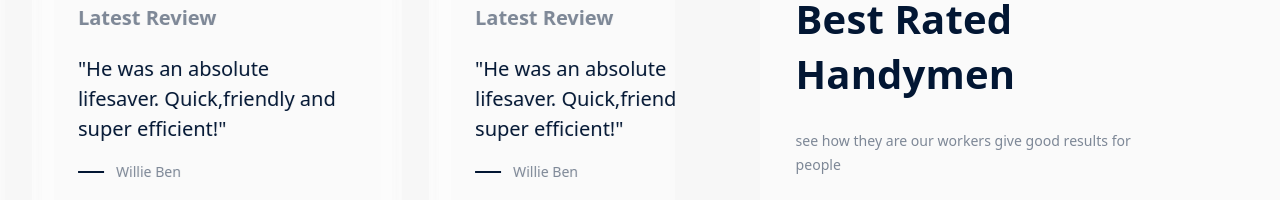
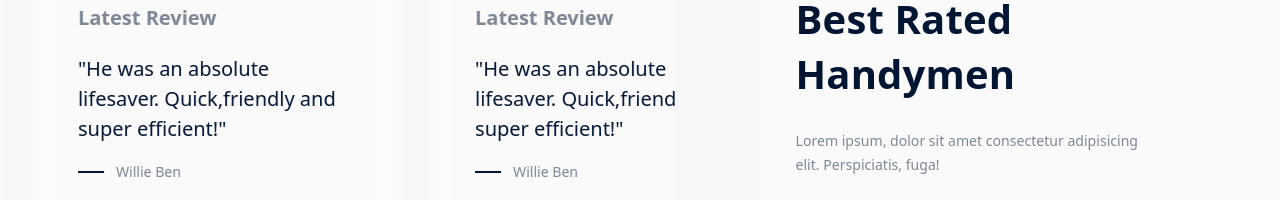
Before and after one commit to youssefbaba/Sixth_Project_With_Bootstrap5_Sass, a website: page assets/home.html in a window 1280 px wide. Shown: the part 3580-3780 px from the top of the page. Drawn offline with Linux system fonts and the light colour scheme.

Commit message:
Test Two For Issue

```diff
--- a/assets/home.html
+++ b/assets/home.html
@@ -69,7 +69,7 @@
         </div>
       </div>
     </nav>
-    <!-- End The  Navigation Bar -->
+    <!-- End The Navigation Bar -->
     <!-- Start The Landing Section  -->
     <section class="landing">
       <div class="container">
@@ -320,7 +320,7 @@
             best rated handymen
           </h3>
           <p class="description col-7 col-lg-10  text-color-black-50 mx-auto">
-            see how they are our workers give good results for people
+            Lorem ipsum, dolor sit amet consectetur adipisicing elit. Perspiciatis, fuga!
           </p>
           <div class="d-none d-lg-block col-lg-10 mx-auto">
             <a class="btn btn-primary text-white text-uppercase fw-smb rounded-5">
```
